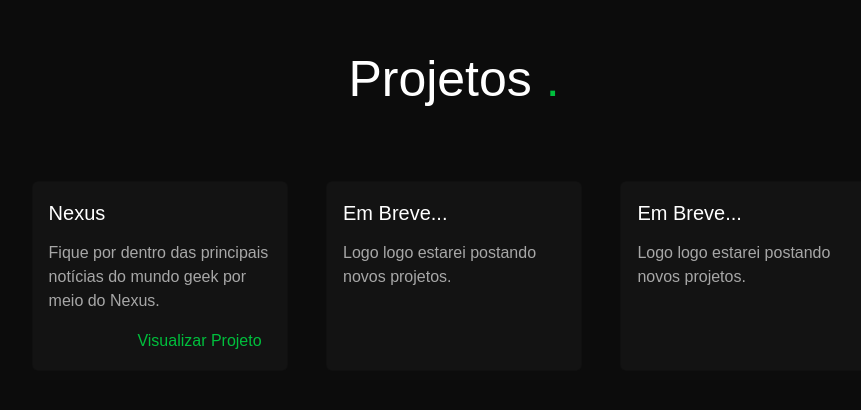
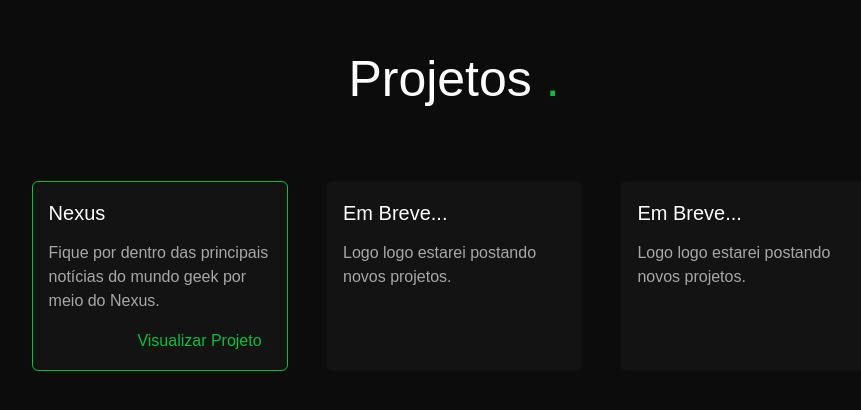
Before and after one commit to ErikRafael03/Portfolio1.0, a plain HTML site: page index.html in a window 1280 px wide. Shown: the part 2581-2991 px from the top of the page, without its empty margins (186-1047 px from the left). Drawn offline with nearby package versions, Linux system fonts and the light colour scheme.

Commit message:
Update style.css

```diff
--- a/css/style.css
+++ b/css/style.css
@@ -6,7 +6,7 @@
 }
 
 ::-webkit-scrollbar {
-    width: 10px;
+    width: 5px;
     background-color: #161616;
 }
 
@@ -378,7 +378,7 @@ section {
 
 #card1 {
     width: 100px;
-    height: 100px;
+    /* height: 100px; */
     background-color: #131313;
     position: relative;
     margin-left: 28%;
@@ -387,6 +387,7 @@ section {
     border-radius: 5px;
     align-content: center;
     border: solid 1px #131313;
+    overflow: hidden;
 }
 
 #card1:hover {
@@ -600,6 +601,7 @@ section {
     margin-left: 17%;
     margin-top: 5%;
     margin-bottom: 2%;
+    border-color: #00BF3D;
 }
 
 #cardProjeto2 {
```
